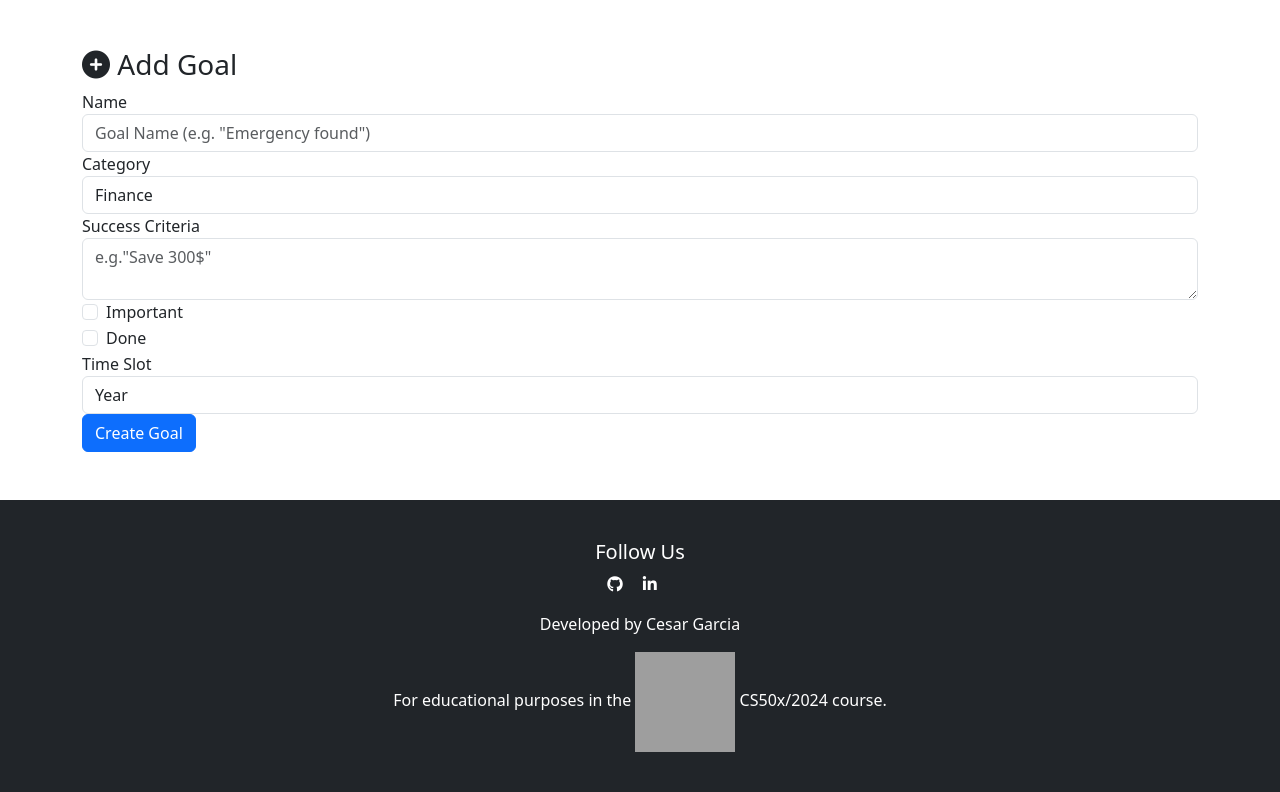
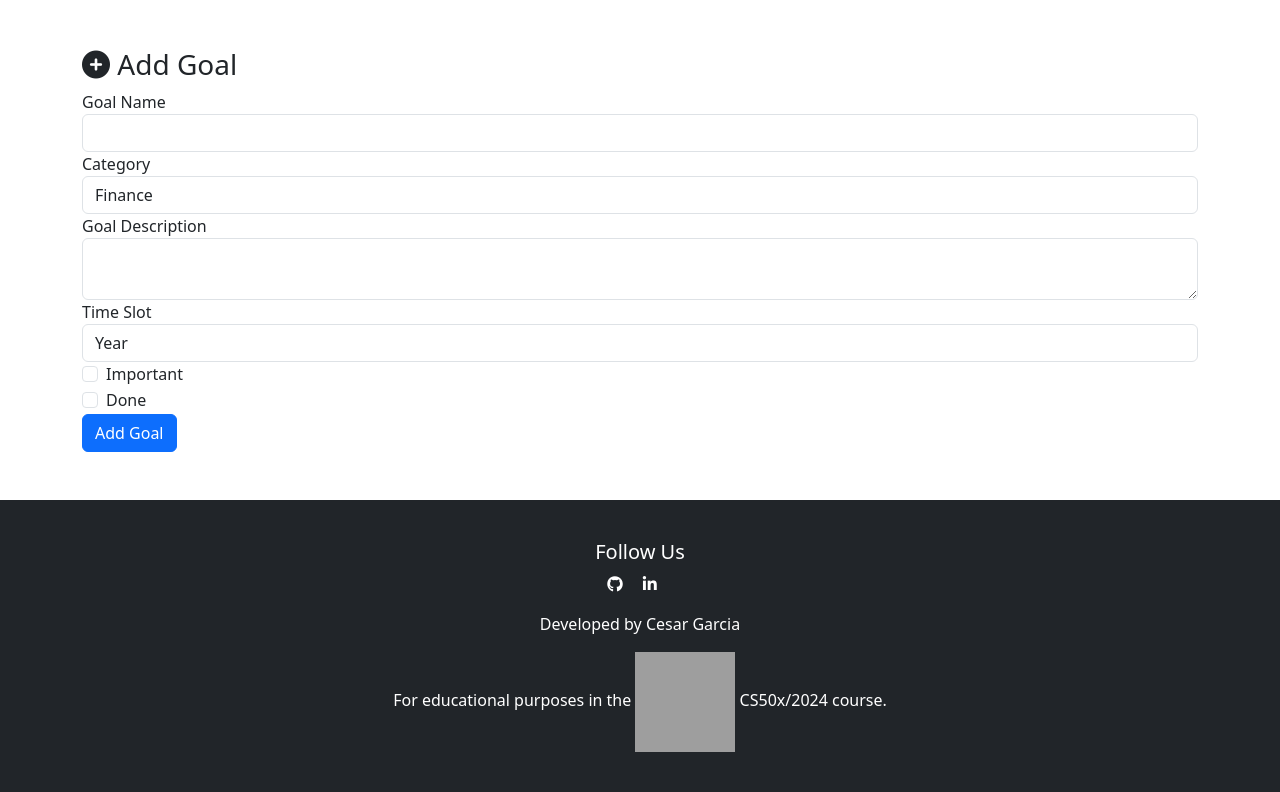
Before and after one commit to Cesargarciajr/ultimate_planner, a Flask app: page /add-goal in a window 1280 px wide. Shown: the part 62-854 px from the top of the page. Run offline with Flask 3, Linux system fonts and the light colour scheme; a user stored in the database is signed in; some libraries are stand-ins or nearby versions; grey boxes are pictures that could not be loaded.

Commit message:
Added 'goal' CRUD operations

```diff
--- a/app.py
+++ b/app.py
@@ -35,12 +35,18 @@ class User(db.Model):
 # Define the Category model with unique color
 class Category(db.Model):
     id = db.Column(db.Integer, primary_key=True)
-    name = db.Column(db.String(100), nullable=False, unique=True)
-    color = db.Column(db.String(7), nullable=False, unique=True)  # Ensure the color is unique
+    name = db.Column(db.String(100), nullable=False)
+    color = db.Column(db.String(7), nullable=False)
     user_id = db.Column(db.Integer, db.ForeignKey('user.id'), nullable=False)
+
+    __table_args__ = (
+        db.UniqueConstraint('name', 'user_id', name='unique_category_per_user'),
+        db.UniqueConstraint('color', 'user_id', name='unique_color_per_user')
+    )
 
     def __repr__(self):
         return f"Category('{self.id}', '{self.name}', '{self.color}')"
+
 
 # Define the Goal model
 class Goal(db.Model):
@@ -143,11 +149,8 @@ def dashboard():
         return redirect(url_for('login'))
 
     user = User.query.get(session['user_id'])
-
-     # Get the goals associated with the logged-in user
-    goals = user.goals  # This retrieves the goals related to the user
-
-    return render_template('dashboard.html', username=user.username, categories=user.categories)
+    goals = user.goals  # Retrieves the goals related to the logged-in user
+    return render_template('dashboard.html', username=user.username, categories=user.categories, goals=goals)
 
 # Define route for the logout page
 @app.route("/logout")
@@ -171,28 +174,35 @@ def add_category():
         return redirect(url_for('login'))
 
     user = User.query.get(session['user_id'])  # Get the logged-in user
-    categories = user.categories  # Get the categories associated with the user
+    categories = user.categories  # Categories associated with the current user
 
     if request.method == 'POST':
-        category_name = request.form['category_name'].strip()  # Trim leading/trailing spaces
+        category_name = request.form['category_name'].strip()  # Trim spaces
         formatted_name = ' '.join(word.capitalize() for word in category_name.split())  # Capitalize each word
         user_id = session['user_id']
 
-        # Check for uniqueness of category name for the user
-        if Category.query.filter_by(name=formatted_name, user_id=user_id).first():
-            flash("Category already exists. Try another name", "danger")
+        # Check if the user already has this category name
+        existing_category = Category.query.filter_by(name=formatted_name, user_id=user_id).first()
+        if existing_category:
+            flash("Category with this name already exists in your list.", "danger")
             return redirect(url_for('add_category'))
 
-        # Generate a random hex color and ensure it is unique
+        # Generate a unique color
         def generate_unique_color():
             color = "#{:02x}{:02x}{:02x}".format(random.randint(0, 255), random.randint(0, 255), random.randint(0, 255))
-            if Category.query.filter_by(color=color).first():
-                return generate_unique_color()  # Recursively call the function to generate a new color
+            if Category.query.filter_by(color=color, user_id=user_id).first():
+                return generate_unique_color()  # Recursively call to generate another color
             return color
 
         category_color = generate_unique_color()
 
-        # Create and add the new category with the formatted name and unique color
+        # Check if the user already has this category color
+        existing_color_category = Category.query.filter_by(color=category_color, user_id=user_id).first()
+        if existing_color_category:
+            flash("Category with this color already exists in your list.", "danger")
+            return redirect(url_for('add_category'))
+
+        # Add the new category
         new_category = Category(name=formatted_name, color=category_color, user_id=user_id)
         db.session.add(new_category)
         db.session.commit()
@@ -201,6 +211,7 @@ def add_category():
         return redirect(url_for('dashboard'))
 
     return render_template('add_category.html', categories=categories)
+
 
 @app.route('/edit-category/<int:category_id>', methods=['GET', 'POST'])
 def edit_category(category_id):
@@ -278,7 +289,9 @@ def add_goal():
         goal_text = request.form['goal_text'].strip()
         important = 'important' in request.form  # Checkbox will be in the form as 'important'
         done = 'done' in request.form  # Checkbox will be in the form as 'done'
-        time_slot = request.form['time_slot']
+
+        # Time slot value from the form, ensure it's uppercased
+        time_slot = request.form['time_slot'].upper()  # Convert to uppercase
 
         # Validate that a valid category is selected
         category = Category.query.get(category_id)
@@ -299,7 +312,7 @@ def add_goal():
             text=goal_text,
             important=important,
             done=done,
-            time_slot=time_slot
+            time_slot=time_slot  # This will now be passed in uppercase
         )
         db.session.add(new_goal)
         db.session.commit()
@@ -310,5 +323,80 @@ def add_goal():
     return render_template('add_goal.html', categories=categories)
 
 
+@app.route('/edit-goal/<int:goal_id>', methods=['GET', 'POST'])
+def edit_goal(goal_id):
+    if 'user_id' not in session:
+        flash("You need to log in first.", "danger")
+        return redirect(url_for('login'))
+
+    user = User.query.get(session['user_id'])  # Get the logged-in user
+    goal = Goal.query.get_or_404(goal_id)  # Get the goal or return 404 if not found
+
+    # Ensure the goal belongs to the logged-in user
+    if goal.user_id != user.id:
+        flash("You do not have permission to edit this goal.", "danger")
+        return redirect(url_for('dashboard'))
+
+    categories = user.categories  # Get the categories associated with the user
+
+    if request.method == 'POST':
+        goal_name = request.form['goal_name'].strip()  # Trim leading/trailing spaces
+        formatted_name = ' '.join(word.capitalize() for word in goal_name.split())  # Capitalize each word
+        category_id = request.form['category_id']
+        goal_text = request.form['goal_text'].strip()
+        important = 'important' in request.form  # Checkbox will be in the form as 'important'
+        done = 'done' in request.form  # Checkbox will be in the form as 'done'
+
+        # Time slot value from the form, ensure it's uppercased
+        time_slot = request.form['time_slot'].upper()  # Convert to uppercase
+
+        # Validate that a valid category is selected
+        category = Category.query.get(category_id)
+        if not category or category.user_id != user.id:
+            flash("Invalid category selected.", "danger")
+            return redirect(url_for('edit_goal', goal_id=goal_id))
+
+        # Check if a goal with the same name already exists for the user under this category
+        existing_goal = Goal.query.filter_by(name=formatted_name, user_id=user.id, category_id=category_id).first()
+        if existing_goal and existing_goal.id != goal_id:
+            flash("Goal with this name already exists in this category.", "danger")
+            return redirect(url_for('edit_goal', goal_id=goal_id))
+
+        # Update the goal
+        goal.name = formatted_name
+        goal.category_id = category_id
+        goal.text = goal_text
+        goal.important = important
+        goal.done = done
+        goal.time_slot = Goal.TimeSlotEnum[time_slot]
+
+        db.session.commit()
+
+        flash("Goal updated successfully!", "success")
+        return redirect(url_for('dashboard'))
+
+    return render_template('edit_goal.html', goal=goal, categories=categories)
+
+
+@app.route('/delete-goal/<int:goal_id>', methods=['POST'])
+def delete_goal(goal_id):
+    if 'user_id' not in session:
+        flash("You need to log in first.", "danger")
+        return redirect(url_for('login'))
+
+    user = User.query.get(session['user_id'])  # Get the logged-in user
+    goal = Goal.query.get_or_404(goal_id)  # Get the goal or return 404 if not found
+
+    # Ensure the goal belongs to the logged-in user
+    if goal.user_id != user.id:
+        flash("You do not have permission to delete this goal.", "danger")
+        return redirect(url_for('dashboard'))
+
+    db.session.delete(goal)
+    db.session.commit()
+
+    flash("Goal deleted successfully.", "success")
+    return redirect(url_for('dashboard'))
+
 if __name__ == '__main__':
     app.run(debug=True)
--- a/templates/add_goal.html
+++ b/templates/add_goal.html
@@ -8,10 +8,10 @@
   <div class="container mt-5">
     <!-- Form to add a new category -->
     <h3 class="mt-4"><i class="fa-solid fa-circle-plus"></i> Add Goal</h3>
-    <form method="POST">
+    <form method="POST" action="{{ url_for('add_goal') }}">
         <div class="form-group">
-        <label for="goal_name">Name</label>
-        <input type="text" class="form-control" id="goal_name" name="goal_name" required placeholder='Goal Name (e.g. "Emergency found")'/>
+            <label for="goal_name">Goal Name</label>
+            <input type="text" class="form-control" id="goal_name" name="goal_name" required>
         </div>
 
         <div class="form-group">
@@ -24,31 +24,31 @@
         </div>
 
         <div class="form-group">
-        <label for="goal_text">Success Criteria</label>
-        <textarea class="form-control" id="goal_text" name="goal_text" required placeholder='e.g."Save 300$"'></textarea>
+            <label for="goal_text">Goal Description</label>
+            <textarea class="form-control" id="goal_text" name="goal_text" required></textarea>
+        </div>
+
+        <div class="form-group">
+            <label>Time Slot</label><br>
+            <select name="time_slot" class="form-control">
+                <option value="YEAR">Year</option>
+                <option value="SEMESTER">Semester</option>
+                <option value="TRIMESTER">Trimester</option>
+                <option value="MONTH">Month</option>
+            </select>
         </div>
 
         <div class="form-check">
-        <input class="form-check-input" type="checkbox" id="important" name="important" />
+            <input type="checkbox" class="form-check-input" id="important" name="important">
             <label class="form-check-label" for="important">Important</label>
         </div>
 
         <div class="form-check">
-        <input class="form-check-input" type="checkbox" id="done" name="done" />
+            <input type="checkbox" class="form-check-input" id="done" name="done">
             <label class="form-check-label" for="done">Done</label>
         </div>
 
-      <div class="form-group">
-        <label for="time_slot">Time Slot</label>
-        <select class="form-control" id="time_slot" name="time_slot" required>
-          <option value="year">Year</option>
-          <option value="semester">Semester</option>
-          <option value="trimester">Trimester</option>
-          <option value="month">Month</option>
-        </select>
-      </div>
-
-      <button type="submit" class="btn btn-primary">Create Goal</button>
+        <button type="submit" class="btn btn-primary">Add Goal</button>
     </form>
     <br />
   </div>
```
Also changed, not shown: migrations/versions/1f888953d23f_initial_migration.py (renamed from migrations/versions/aa6ac7af5d66_initial_migration.py, +19 -5 lines), migrations/versions/7f16f4e47b12_.py (deleted, +0 -40 lines), templates/dashboard.html (+48 -11 lines), templates/edit_goal.html (added, +42 -0 lines), instance/ultimate_planner.db. Lines whose indentation alone changed are shown as unchanged.
